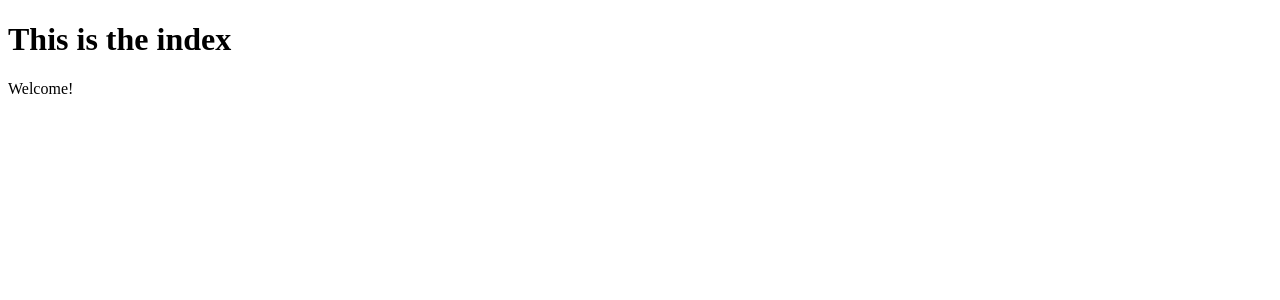
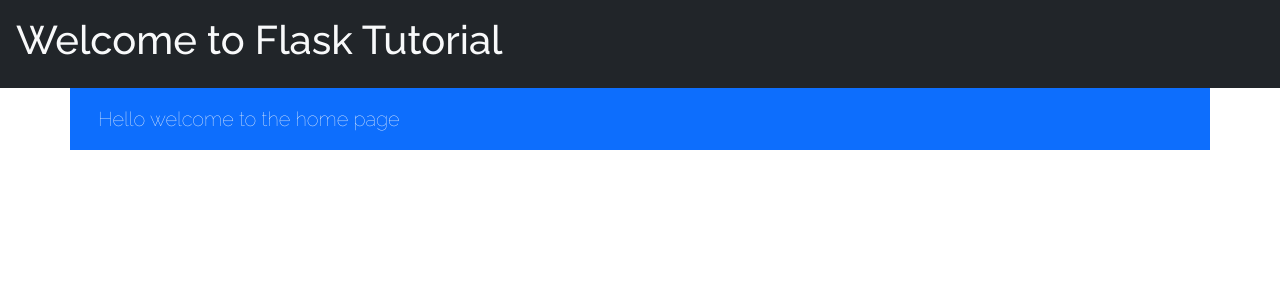
Before and after one commit to billybuehl792/Flask-Tutorial, a Flask app: page / in a window 1280 px wide. Shown: the top 300 px of the page. Run offline with Flask 2, Linux system fonts and the light colour scheme.

Commit message:
Flask App 04: Static + Bootstrap + extends

```diff
--- a/app/admin_views.py
+++ b/app/admin_views.py
@@ -4,7 +4,7 @@
 
 @app.route("/admin/dashboard")
 def admin_dashboard():
-    return render_template("admin/dashboard.html")
+    return render_template("admin/dashboard.html", title="Admin Dashboard")
 
 @app.route("/admin/profile")
 def admin_profile():
--- /dev/null
+++ b/app/static/css/main.css
@@ -0,0 +1,4 @@
+@import url("https://fonts.googleapis.com/css2?family=Raleway:ital,wght@0,100;0,400;0,500;0,700;0,900;1,100;1,400;1,500;1,700;1,900&display=swap");
+body {
+  font-family: "Raleway";
+}/*# sourceMappingURL=main.css.map */
--- /dev/null
+++ b/app/static/css/main.min.css
@@ -0,0 +1 @@
+@import"https://fonts.googleapis.com/css2?family=Raleway:ital,wght@0,100;0,400;0,500;0,700;0,900;1,100;1,400;1,500;1,700;1,900&display=swap";body{font-family:"Raleway"}/*# sourceMappingURL=main.min.css.map */
--- /dev/null
+++ b/app/static/js/app.js
@@ -0,0 +1 @@
+console.log("hello flask!");
--- /dev/null
+++ b/app/static/scss/main.scss
@@ -0,0 +1,7 @@
+@import url('https://fonts.googleapis.com/css2?family=Raleway:ital,wght@0,100;0,400;0,500;0,700;0,900;1,100;1,400;1,500;1,700;1,900&display=swap');
+
+$primaryColor: red;
+
+body {
+    font-family: "Raleway";
+}
--- /dev/null
+++ b/app/templates/base.html
@@ -0,0 +1,28 @@
+<!DOCTYPE html>
+<html lang="en">
+<head>
+    <meta charset="UTF-8">
+    <meta http-equiv="X-UA-Compatible" content="IE=edge">
+    <meta name="viewport" content="width=device-width, initial-scale=1.0">
+    <link rel="apple-touch-icon" sizes="180x180" href="{{ url_for('static', filename='img/favicon/apple-touch-icon.png') }}">
+    <link rel="icon" type="image/png" sizes="32x32" href="{{ url_for('static', filename='img/favicon/favicon-32x32.png') }}">
+    <link rel="icon" type="image/png" sizes="16x16" href="{{ url_for('static', filename='img/favicon/favicon-16x16.png') }}">
+    <link href="https://cdn.jsdelivr.net/npm/bootstrap@5.2.0-beta1/dist/css/bootstrap.min.css"
+    rel="stylesheet" integrity="sha384-0evHe/X+R7YkIZDRvuzKMRqM+OrBnVFBL6DOitfPri4tjfHxaWutUpFmBp4vmVor"
+    crossorigin="anonymous">
+    <link rel="stylesheet" href="{{ url_for('static', filename='css/main.min.css') }}">
+    <title>Flask Site Tutorial - {{ title }}</title>
+</head>
+<body>
+    <div class="container-fluid bg-dark text-light p-3">
+        <h1>Welcome to Flask Tutorial</h1>
+    </div>
+    <div class="container-fluid" id="content">
+        {% block content %}{% endblock %}
+    </div>
+    <script src="https://cdn.jsdelivr.net/npm/bootstrap@5.2.0-beta1/dist/js/bootstrap.bundle.min.js"
+    integrity="sha384-pprn3073KE6tl6bjs2QrFaJGz5/SUsLqktiwsUTF55Jfv3qYSDhgCecCxMW52nD2"
+    crossorigin="anonymous"></script>
+    <script src="{{ url_for('static', filename='js/app.js') }}"></script>
+</body>
+</html>
--- a/app/templates/public/index.html
+++ b/app/templates/public/index.html
@@ -1,17 +1,7 @@
-<!DOCTYPE html>
-<html lang="en">
-<head>
-    <meta charset="UTF-8">
-    <meta http-equiv="X-UA-Compatible" content="IE=edge">
-    <meta name="viewport" content="width=device-width, initial-scale=1.0">
-    <title>Index</title>
-</head>
-<body>
+{% extends "base.html" %}
 
-    <div>
-        <h1>This is the index</h1>
-        <p>Welcome!</p>
-    </div>
-
-</body>
-</html>
+{% block content %}
+<div class="container bg-primary text-light">
+    <p class="lead p-3">Hello welcome to the home page</p>
+</div>
+{% endblock %}
--- a/app/views.py
+++ b/app/views.py
@@ -4,7 +4,7 @@
 
 @app.route("/")
 def index():
-    return render_template("public/index.html")
+    return render_template("public/index.html", title="Home")
 
 @app.route("/about")
 def about():
```
Also changed, not shown: app/templates/admin/dashboard.html (+6 -16 lines), app/static/img/favicon/android-chrome-192x192.png (added), app/static/img/favicon/android-chrome-512x512.png (added), app/static/img/favicon/apple-touch-icon.png (added), app/static/img/favicon/favicon-16x16.png (added), app/static/img/favicon/favicon-32x32.png (added), app/static/img/favicon/favicon.ico (added), 3 other files.
